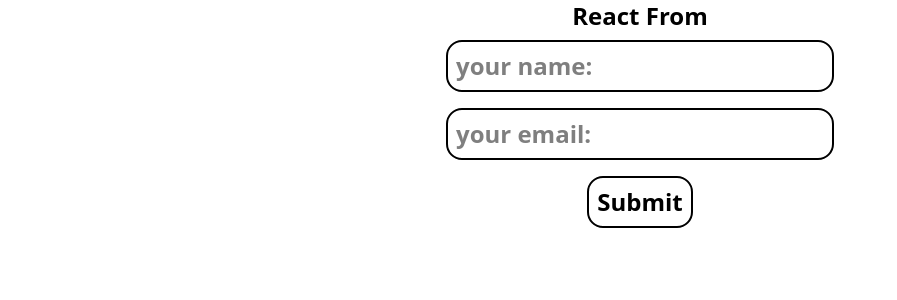
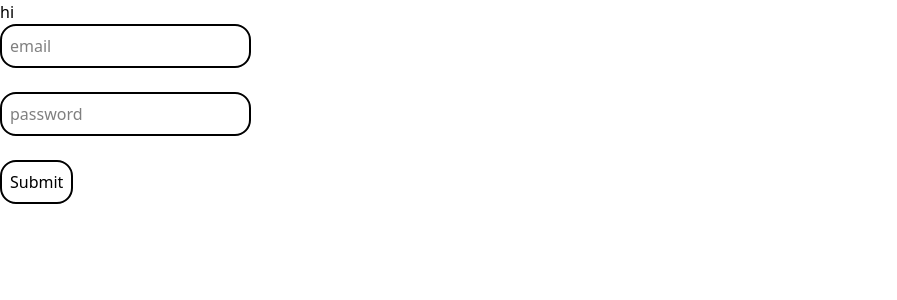
Before and after one commit to asik247/react-from, a React (Vite) app: page / in a window 1280 px wide. Shown: the top 300 px of the page, without its empty margins (0-897 px from the left). Built offline with nearby package versions, Linux system fonts and the light colour scheme.

Commit message:
Control Field

```diff
--- a/src/App.jsx
+++ b/src/App.jsx
@@ -1,33 +1,13 @@
 import React from 'react';
-// const handle = (e)=>{
-//   e.preventDefault()
-//   console.log(e.target.name.value)
-//   console.log(e.target.email.value)
+import FormAction from './components/FormAction/FormAction';
+import ControlField from './components/ControlField/ControlField';
 
-//   }
 const App = () => {
-  const handle = (e)=>{
-    e.preventDefault()
-    console.log(e.target.name.value)
-    console.log(e.target.email.value)
-  }
   return (
-    <div className='font-bold text-center text-2xl'>
-      <h1>React From</h1>
-      {/* <form onSubmit={handle} >
-        <input className='border-2' type="text" name='name' placeholder='any text:-'/> <br />
-        <input className='border-2' type="email" name="email" id="" />
-        <input className='border-2 my-5' type="submit" value="Submit" />
-      </form> */}
-
-
-        <form onSubmit={handle}>
-          <input className='border-2 rounded-2xl p-2 my-2' type="text" name="name" id="" placeholder='your name:' /> <br />
-          <input className='border-2 rounded-2xl p-2 my-2' type='email' name="email" id="" placeholder='your email:' /> <br />
-          <input className='border-2 rounded-2xl my-2 p-2' type="submit" value="Submit" />
-        </form>
-
-
+    <div>
+      <h1>hi</h1>
+      {/* <FormAction></FormAction> */}
+      <ControlField></ControlField>
     </div>
   );
 };
--- /dev/null
+++ b/src/components/ControlField/ControlField.jsx
@@ -0,0 +1,29 @@
+// import React, { useState } from 'react';
+import React, { useState } from "react";
+
+const ControlField = () => {
+
+    const onSubmitHandle = (e)=>{
+        e.preventDefault()
+    }
+    const [password,setPassword] = useState("");
+    const ControlHandle = (e)=>{
+        console.log(e.target.value)
+    }
+
+
+
+    return (
+        <div>
+         <form onSubmit={onSubmitHandle}>
+            <input className='border-2 p-2 rounded-2xl' type="email" name="email" id="" placeholder='email' /> <br /><br />
+
+            <input className='border-2 p-2 rounded-2xl' type="password" name="password" id="" onChange={ControlHandle} defaultValue={password} placeholder='password' /> <br /><br />
+
+            <input className='border-2 rounded-2xl p-2' type="submit" value="Submit" />
+         </form>
+        </div>
+    );
+};
+
+export default ControlField;
--- /dev/null
+++ b/src/components/FormAction/FormAction.jsx
@@ -0,0 +1,21 @@
+import React from 'react';
+
+const FormAction = () => {
+    const handle = (e)=>{
+        console.log(e.get('name'))
+        console.log(e.get('email'))
+    }
+    return (
+        <div>
+            <form action={handle}>
+                <input  className='border-2' type="text" name="name" placeholder='name:' /> <br />
+
+                <input  className='border-2' type="email" name="email" placeholder='email:' /> <br />
+
+                <input className='border-2' type="submit" value="submit" />
+            </form>
+        </div>
+    );
+};
+
+export default FormAction;
```
